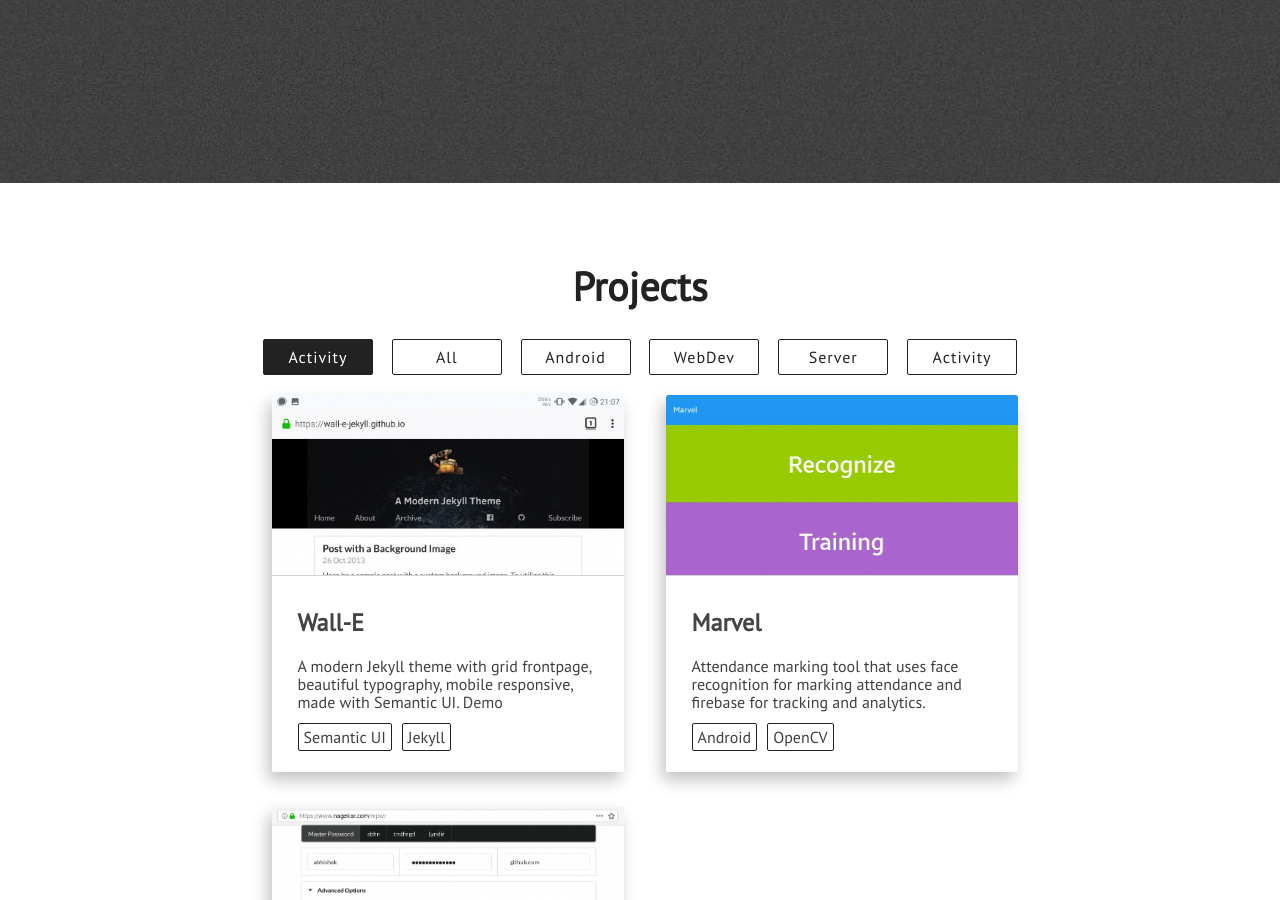
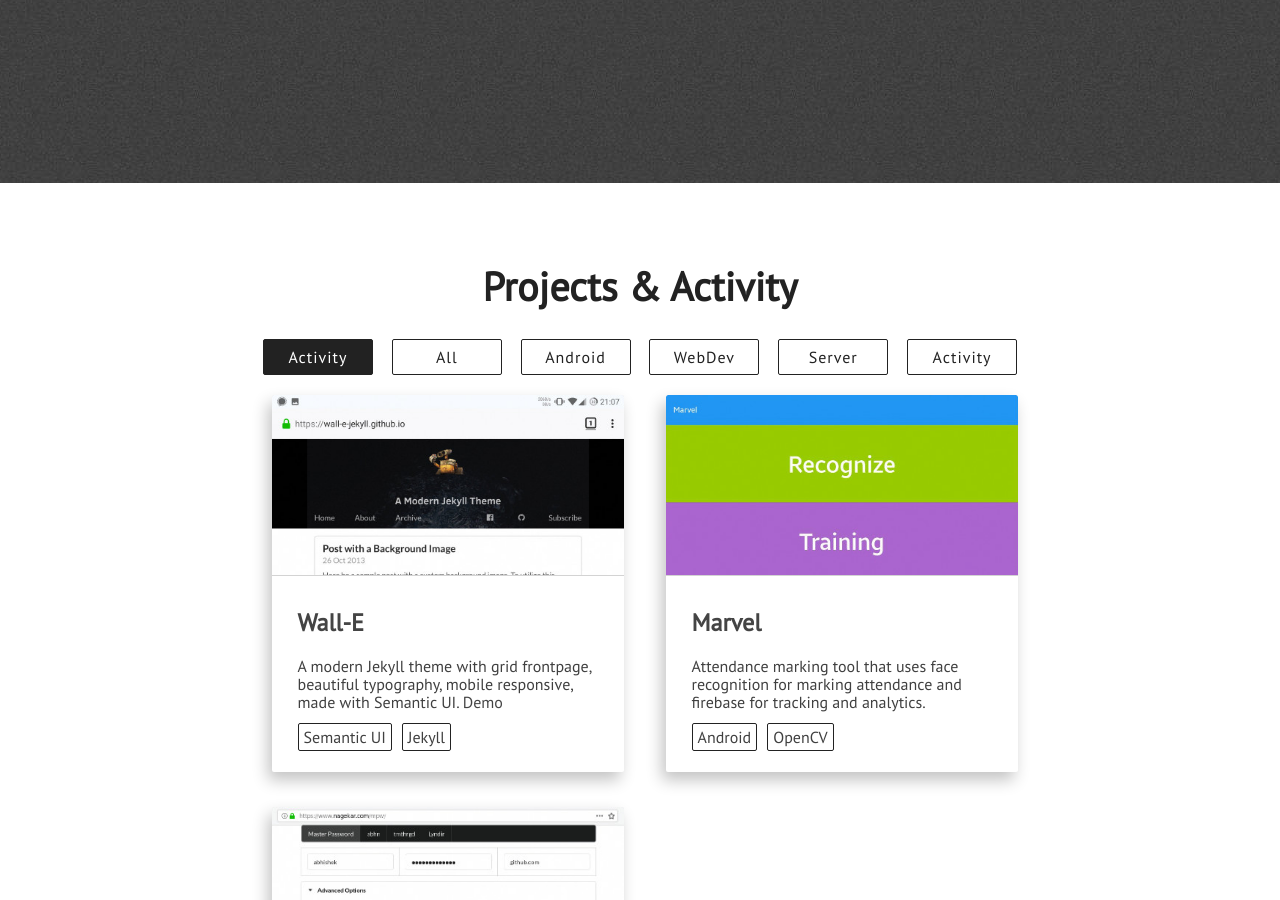
Before and after one commit to EJ-pro/EJ-pro.github.io, a Jekyll site: the page built from index.html, in a window 1280 px wide and 900 px high, scrolled down 2717 px. Built offline with Jekyll 4.4.1, drawn with Linux system fonts in a browser that asks for light colours; nearby versions of some CDN libraries.

Commit message:
name change

```diff
--- a/_includes/blogs.html
+++ b/_includes/blogs.html
@@ -1,7 +1,7 @@
 <div class="section-wrapper">
     <section class="section" id="blog-posts">
         <div class="full-width">
-            <div class="section-heading" id="recent-posts-text">Blog</div>
+            <div class="section-heading" id="recent-posts-text">Awards</div>
             <div class="blogs-wrapper" id="rss-feeds"></div>
         </div>
     </section>
--- a/_includes/projects.html
+++ b/_includes/projects.html
@@ -1,7 +1,7 @@
 <div class="section-wrapper">
     <section class="section projects" id="projects">
         <div class="full-width">
-            <div class="section-heading" id="featured-projects-text">Projects</div>
+            <div class="section-heading" id="featured-projects-text">Projects & Activity</div>
 
                 <div class="project-technologies">
 
```
